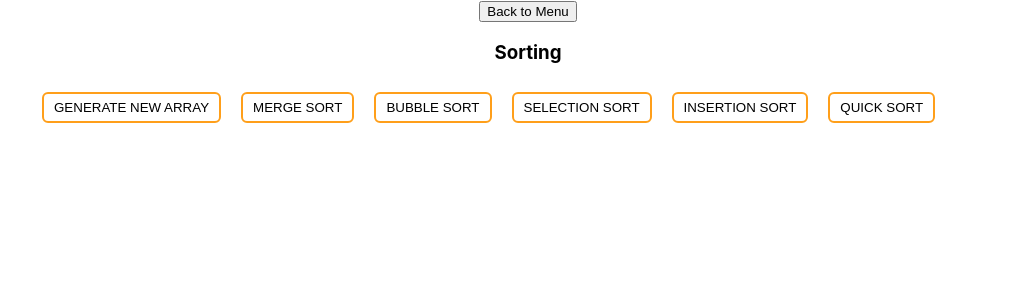
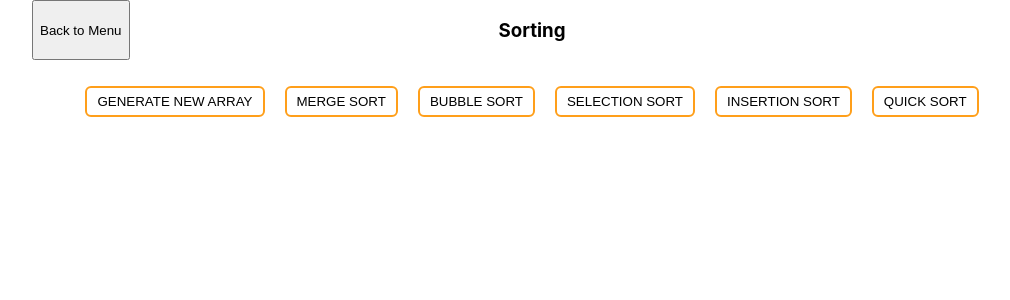
Before and after one commit to mruiz75/algo-visualizer, a React (Create React App) app: page / in a window 1280 px wide. Shown: the top 300 px of the page, without its empty margins (112-1122 px from the left). Built offline with nearby package versions, Linux system fonts and the light colour scheme.

Commit message:
Css Detailing

```diff
--- a/src/visualizers/Visualizer.css
+++ b/src/visualizers/Visualizer.css
@@ -1,4 +1,22 @@
-.title-bar {
+.algorithm-visualizer {
   display: flex;
-  margin: 2rem;
+  flex-direction: column;
+  align-items: center;
+  gap: 1rem;
+  min-width: 1000px;
 }
+
+.top-bar {
+  display: grid;
+  grid-template-columns: 1fr 1fr 1fr;
+  width: 100%;
+  gap: 2rem;
+}
+
+.top-bar .back-button {
+  justify-self: flex-start;
+}
+
+.top-bar .title {
+  justify-self: center;
+}
--- a/src/visualizers/Visualizer.jsx
+++ b/src/visualizers/Visualizer.jsx
@@ -5,8 +5,8 @@ function Visualizer() {
   return (
     <div className="algorithm-visualizer">
       <div className="top-bar">
-        <button>Back to Menu</button>
-        <h3>Sorting</h3>
+        <button className="back-button">Back to Menu</button>
+        <h3 className="title">Sorting</h3>
       </div>
       <SortingVisualizer></SortingVisualizer>
     </div>
--- a/src/visualizers/sorting.css
+++ b/src/visualizers/sorting.css
@@ -1,6 +1,6 @@
 .array-container {
-  position: absolute;
-  display: grid;
+  display: flex;
+  flex-direction: column;
   gap: 1.5rem;
 }
 
@@ -11,9 +11,7 @@
 }
 
 .button-section {
-  /* position: absolute;
-  top: 50%;
-  left: 50%; */
+  display: flex;
   text-align: center;
 }
 
```
Also changed, not shown: src/mainMenu.css (added, +9 -0 lines), src/mainMenu.jsx (added, +17 -0 lines).
